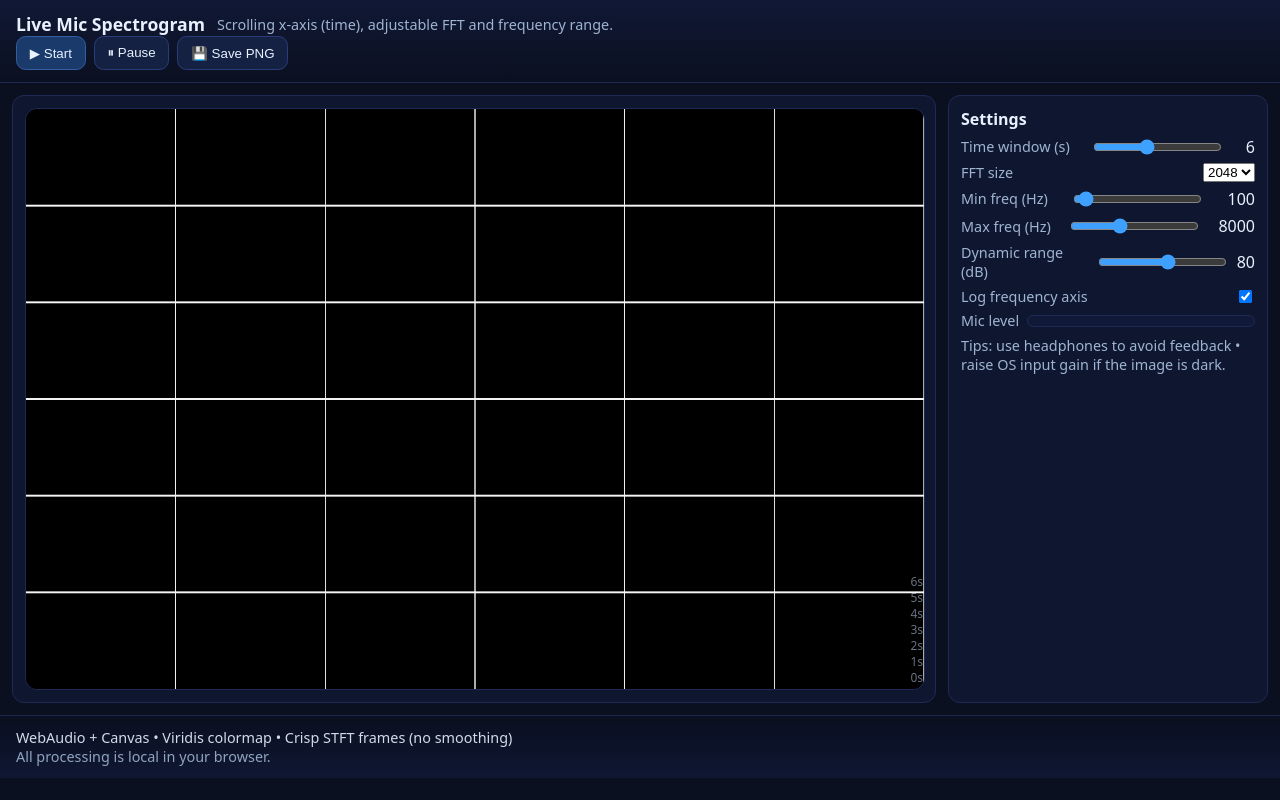
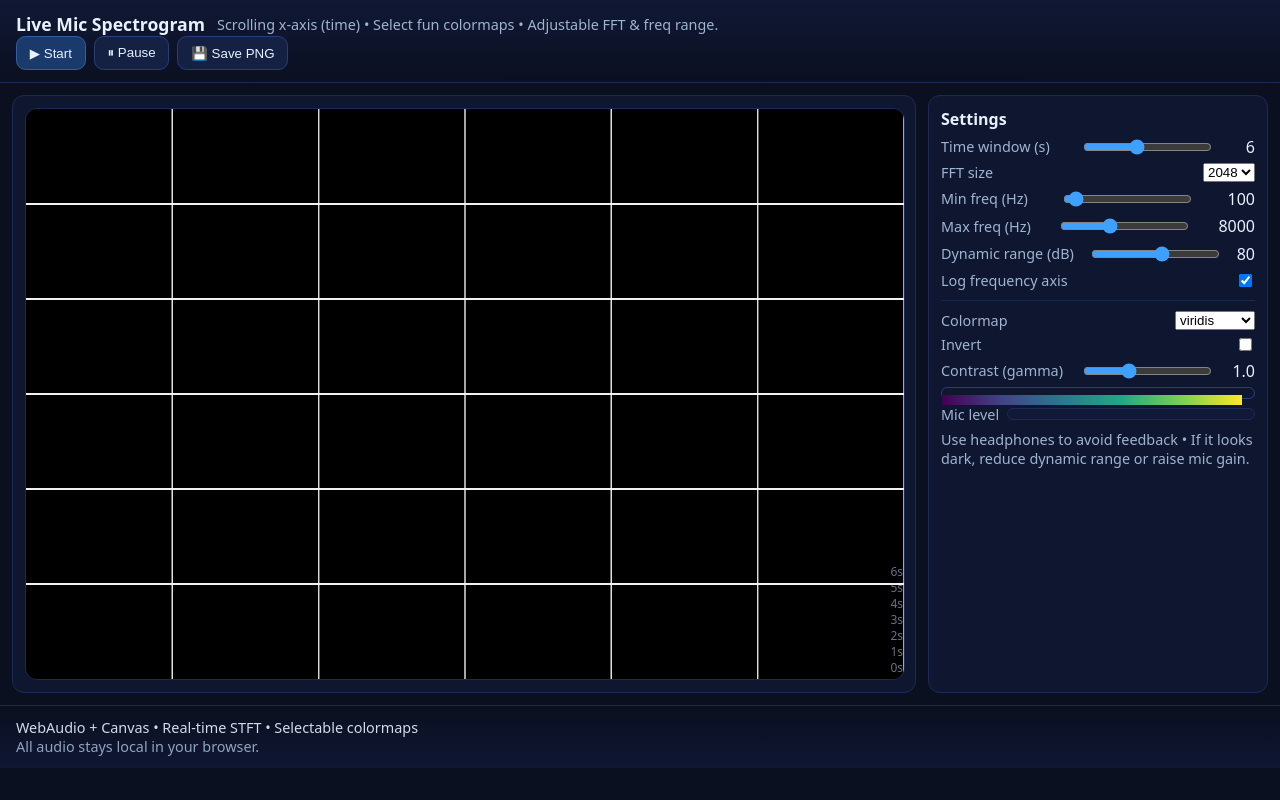
Before and after one commit to jonescaleb1212/old-jonescaleb1212.github.io, a plain HTML site: page live-spectrogram.html in a window 1280 px wide. Drawn offline with Linux system fonts and the light colour scheme.

Commit message:
Update live-spectrogram.html

```diff
--- a/live-spectrogram.html
+++ b/live-spectrogram.html
@@ -3,16 +3,15 @@
 <head>
 <meta charset="utf-8" />
 <meta name="viewport" content="width=device-width, initial-scale=1" />
-<title>Live Microphone Spectrogram (Scrolling)</title>
+<title>Live Microphone Spectrogram (Scrolling) — Colormaps</title>
 <style>
   :root{
-    --bg:#0b1020; --panel:#0f1730; --fg:#e8f1ff; --muted:#9fb4d1;
-    --accent:#7cd2ff; --line:#1f2a54; --good:#64f0a5; --warn:#ffcc66;
+    --bg:#0b1020; --panel:#0f1730; --fg:#e8f1ff; --muted:#9fb4d1; --line:#1f2a54;
   }
   html,body{height:100%;margin:0;background:var(--bg);color:var(--fg);font-family:system-ui,Segoe UI,Roboto,Helvetica,Arial,sans-serif}
   header,footer{padding:.75rem 1rem;border-bottom:1px solid var(--line);background:linear-gradient(180deg,#101835,#0b1020)}
   footer{border-top:1px solid var(--line);border-bottom:none;background:linear-gradient(0deg,#101835,#0b1020);font-size:.9rem;opacity:.9}
-  main{display:grid;grid-template-columns:1fr 320px;gap:12px;padding:12px}
+  main{display:grid;grid-template-columns:1fr 340px;gap:12px;padding:12px}
   .panel{background:var(--panel);border:1px solid var(--line);border-radius:12px;padding:12px}
   .row{display:flex;align-items:center;gap:8px;justify-content:space-between;margin:.35rem 0}
   label{font-size:.9rem;color:var(--muted)}
@@ -20,20 +19,21 @@
   button{background:#152143;color:var(--fg);border:1px solid #2a3d7a;border-radius:.6rem;padding:.5rem .8rem;cursor:pointer}
   button.primary{background:#1a3a6b;border-color:#345ea2}
   #wrap{position:relative}
-  #spec{width:100%;height:calc(100vh - 220px);background:#061024;border:1px solid var(--line);border-radius:12px;display:block}
+  #spec{width:100%;height:calc(100vh - 230px);background:#061024;border:1px solid var(--line);border-radius:12px;display:block}
   .axis{position:absolute;pointer-events:none;color:#cfe3ff80;font-size:12px}
   #yticks{left:8px;top:8px}
   #xticks{right:12px;bottom:8px;text-align:right}
   .meter{height:10px;background:#101a38;border:1px solid var(--line);border-radius:999px;overflow:hidden}
   .meter>span{display:block;height:100%;width:0%;background:linear-gradient(90deg,#3a8bd8,#7cd2ff)}
   .hint{color:var(--muted);font-size:.9rem}
+  .swatch{width:100%;height:10px;border-radius:6px;border:1px solid #2a3d7a}
 </style>
 </head>
 <body>
 <header>
   <div style="display:flex;gap:12px;align-items:center;flex-wrap:wrap">
     <div style="font-weight:700;font-size:1.1rem">Live Mic Spectrogram</div>
-    <div class="hint">Scrolling x-axis (time), adjustable FFT and frequency range.</div>
+    <div class="hint">Scrolling x-axis (time) • Select fun colormaps • Adjustable FFT & freq range.</div>
   </div>
   <div style="display:flex;gap:.5rem;flex-wrap:wrap">
     <button id="start" class="primary">▶ Start</button>
@@ -90,22 +90,51 @@
       <input id="logy" type="checkbox" checked>
     </div>
 
+    <hr style="border:0;border-top:1px solid #20325e;opacity:.6;margin:10px 0">
+
+    <div class="row">
+      <label for="cmap">Colormap</label>
+      <select id="cmap">
+        <option value="viridis" selected>viridis</option>
+        <option value="plasma">plasma</option>
+        <option value="inferno">inferno</option>
+        <option value="magma">magma</option>
+        <option value="cividis">cividis</option>
+        <option value="turbo">turbo</option>
+        <option value="rainbow">rainbow</option>
+        <option value="heat">heat</option>
+        <option value="grayscale">grayscale</option>
+      </select>
+    </div>
+    <div class="row">
+      <label for="invert">Invert</label>
+      <input id="invert" type="checkbox">
+    </div>
+    <div class="row">
+      <label for="gamma">Contrast (gamma)</label>
+      <input id="gamma" type="range" min="0.5" max="2.0" step="0.05" value="1.0">
+      <span id="gammaVal">1.0</span>
+    </div>
+    <div class="row">
+      <div class="swatch"><canvas id="swatch" width="300" height="10"></canvas></div>
+    </div>
+
     <div class="row">
       <label>Mic level</label>
       <div class="meter" style="flex:1"><span id="lvl"></span></div>
     </div>
 
-    <div class="hint">Tips: use headphones to avoid feedback • raise OS input gain if the image is dark.</div>
+    <div class="hint">Use headphones to avoid feedback • If it looks dark, reduce dynamic range or raise mic gain.</div>
   </div>
 </main>
 
 <footer>
-  <div>WebAudio + Canvas • Viridis colormap • Crisp STFT frames (no smoothing)</div>
-  <div class="hint">All processing is local in your browser.</div>
+  <div>WebAudio + Canvas • Real‑time STFT • Selectable colormaps</div>
+  <div class="hint">All audio stays local in your browser.</div>
 </footer>
 
 <script>
-/* ======== UI elements ======== */
+/* ======== UI refs ======== */
 const canvas = document.getElementById('spec');
 const ctx     = canvas.getContext('2d', { alpha:false });
 const yticks  = document.getElementById('yticks');
@@ -124,39 +153,33 @@ const dynSl     = document.getElementById('dyn');
 const logyChk   = document.getElementById('logy');
 const lvlBar    = document.getElementById('lvl');
 
+const cmapSel   = document.getElementById('cmap');
+const invertChk = document.getElementById('invert');
+const gammaSl   = document.getElementById('gamma');
+const gammaVal  = document.getElementById('gammaVal');
+const swatch    = document.getElementById('swatch');
+const swctx     = swatch.getContext('2d');
+
 secondsVal.textContent = seconds.value;
-fminSl.oninput = ()=> (document.getElementById('fminVal').textContent = fminSl.value, rebuildYmap());
-fmaxSl.oninput = ()=> (document.getElementById('fmaxVal').textContent = fmaxSl.value, rebuildYmap());
-dynSl.oninput  = ()=> (document.getElementById('dynVal').textContent  = dynSl.value);
+
+document.getElementById('fminVal').textContent = fminSl.value;
+document.getElementById('fmaxVal').textContent = fmaxSl.value;
+document.getElementById('dynVal').textContent  = dynSl.value;
+
+dynSl.oninput   = ()=> (document.getElementById('dynVal').textContent  = dynSl.value);
 seconds.oninput = ()=> secondsVal.textContent = seconds.value;
+fminSl.oninput  = ()=> (document.getElementById('fminVal').textContent = fminSl.value, rebuildYmap());
+fmaxSl.oninput  = ()=> (document.getElementById('fmaxVal').textContent = fmaxSl.value, rebuildYmap());
 logyChk.onchange = ()=> rebuildYmap();
+cmapSel.onchange = ()=> buildPalette();
+invertChk.onchange = ()=> buildPalette();
+gammaSl.oninput   = ()=> { gammaVal.textContent = gammaSl.value; };
+gammaSl.onchange  = ()=> buildPalette();
 
-/* ======== Audio setup ======== */
+/* ======== Audio ======== */
 let audioCtx, analyser, mic, gain;
 let freqBins, timeBuf;
 let running=false, paused=false;
-
-function viridis(t){
-  // t in [0,1] -> RGBA (premultiplied not needed). 256-sample LUT (compact).
-  // Coeffs from matplotlib viridis sampled; here we approximate with piecewise polynomials.
-  // For simplicity, we use a small lookup we generate once:
-  if(!viridis.lut){
-    viridis.lut = new Uint8Array(256*3);
-    for(let i=0;i<256;i++){
-      const x=i/255;
-      // polynomial fit (good enough visually)
-      const r = 0.2803 + 0.7066*x - 0.4715*x*x + 0.2313*x*x*x;
-      const g = 0.0467 + 1.0415*x - 0.6805*x*x + 0.1800*x*x*x;
-      const b = 0.4959 + 0.2914*x + 0.1781*x*x - 0.4396*x*x*x;
-      viridis.lut[i*3+0] = Math.max(0, Math.min(255, Math.round(255*r)));
-      viridis.lut[i*3+1] = Math.max(0, Math.min(255, Math.round(255*g)));
-      viridis.lut[i*3+2] = Math.max(0, Math.min(255, Math.round(255*b)));
-    }
-  }
-  const k = Math.max(0, Math.min(255, (t*255)|0));
-  const o = 3*k;
-  return [viridis.lut[o], viridis.lut[o+1], viridis.lut[o+2]];
-}
 
 async function initAudio(){
   if(audioCtx) return;
@@ -169,10 +192,9 @@ async function initAudio(){
   gain = audioCtx.createGain();
   analyser = audioCtx.createAnalyser();
   setAnalyserFFT(+fftSel.value);
-  analyser.smoothingTimeConstant = 0.0; // crisp frames for spectrogram
-  analyser.minDecibels = -110;          // base floor; user dynamic range applies
+  analyser.smoothingTimeConstant = 0.0; // crisp frames
+  analyser.minDecibels = -110;
   analyser.maxDecibels = -10;
-
   mic.connect(gain).connect(analyser);
 }
 
@@ -183,46 +205,39 @@ function setAnalyserFFT(fftSize){
   timeBuf  = new Float32Array(analyser.fftSize);
   rebuildYmap();
 }
+fftSel.onchange = ()=> setAnalyserFFT(+fftSel.value);
 
-/* ======== Y-axis bin map (supports log or linear) ======== */
-let y2bin = null, y2frac = null; // for linear interpolation
+/* ======== Y-axis mapping (log/linear) ======== */
+let y2bin = null, y2frac = null;
 function rebuildYmap(){
   if(!audioCtx || !analyser) return;
   const H = canvas.height|0;
   y2bin  = new Float32Array(H);
   y2frac = new Float32Array(H);
 
-  const fmin = +fminSl.value;
-  const fmax = +fmaxSl.value;
-  const sr   = audioCtx.sampleRate;
-  const binHz = sr / analyser.fftSize;
+  const fmin = +fminSl.value; const fmax = +fmaxSl.value;
+  const sr   = audioCtx.sampleRate; const binHz = sr / analyser.fftSize;
 
   for(let y=0;y<H;y++){
-    const t = y/(H-1);          // 0 top -> 1 bottom
-    const f = logyChk.checked
-      ? fmax * Math.pow(fmin/fmax, t)   // log scale, top=fmax
-      : fmax - t*(fmax - fmin);         // linear
+    const t = y/(H-1);
+    const f = logyChk.checked ? fmax * Math.pow(fmin/fmax, t) : fmax - t*(fmax - fmin);
     const idx = Math.max(0, Math.min(analyser.frequencyBinCount-1, f/binHz));
-    const i0 = Math.floor(idx), i1=Math.min(i0+1, analyser.frequencyBinCount-1);
+    const i0 = Math.floor(idx);
     y2bin[y]  = i0;
     y2frac[y] = idx - i0;
   }
   drawYTicks();
 }
 
-/* ======== Drawing helpers ======== */
 function drawYTicks(){
   const H = canvas.height|0;
   const fmin = +fminSl.value, fmax = +fmaxSl.value;
   const ticks = logyChk.checked
     ? [100,200,300,500,1000,2000,3000,5000,8000,12000,16000,20000].filter(f=>f>=fmin && f<=fmax)
     : Array.from({length:6}, (_,k)=> Math.round(fmin + k*(fmax-fmin)/5));
-
   let html = '';
   for(const f of ticks){
-    const pos = logyChk.checked
-      ? (Math.log(fmax) - Math.log(f)) / (Math.log(fmax)-Math.log(fmin))
-      : (fmax-f)/(fmax-fmin);
+    const pos = logyChk.checked ? (Math.log(fmax)-Math.log(f))/(Math.log(fmax)-Math.log(fmin)) : (fmax-f)/(fmax-fmin);
     const y = Math.round(pos*(H-1))+8;
     html += `<div style="position:absolute;left:0;top:${y}px;">${f>=1000?(f/1000).toFixed(f%1000?1:0)+'k':f} Hz</div>`;
   }
@@ -230,11 +245,7 @@ function drawYTicks(){
 }
 
 function drawXTicks(){
-  const W = canvas.width|0;
-  const secs = +seconds.value;
-  const now  = performance.now()/1000;
-  const tps  = W/secs; // px per second
-  // Draw 1s grid labels (right aligned)
+  const W = canvas.width|0; const secs = +seconds.value; const tps = W/secs; // px per second
   const maxTicks = Math.min(secs, 12);
   let html = '';
   for(let s=0;s<=maxTicks;s++){
@@ -243,11 +254,55 @@ function drawXTicks(){
   }
   xticks.innerHTML = html;
 }
+seconds.onchange = ()=> drawXTicks();
+window.addEventListener('resize', ()=> setTimeout(()=>{ drawXTicks(); drawYTicks(); }, 50));
 
-/* ======== Spectrogram renderer ======== */
+/* ======== Colormaps (LUT builder) ======== */
+const CMAPS = {
+  viridis : ['#440154','#414487','#2a788e','#22a884','#7ad151','#fde725'],
+  plasma  : ['#0d0887','#7e03a8','#cc4778','#f89441','#f0f921'],
+  inferno : ['#000004','#420a68','#932667','#dd513a','#fca50a','#fcffa4'],
+  magma   : ['#000004','#3b0f70','#8c2981','#de4968','#fca636','#fcfdbf'],
+  cividis : ['#00204c','#2e4a7f','#56799c','#8aa8a1','#c1d07f','#f9e255'],
+  turbo   : ['#30123b','#4144a5','#2ec7e0','#32f2a8','#a6e630','#f9c50a','#f06a10','#d92120','#7c1d13'],
+  rainbow : ['#0000ff','#00ffff','#00ff00','#ffff00','#ff0000'],
+  heat    : ['#000000','#ff0000','#ffff00','#ffffff'],
+  grayscale: ['#000000','#ffffff']
+};
+
+let LUT = new Uint8Array(256*3);
+function hex2rgb(h){ const n=parseInt(h.slice(1),16); return [(n>>16)&255, (n>>8)&255, n&255]; }
+function lerp(a,b,t){ return a + (b-a)*t; }
+function buildPalette(){
+  const name = cmapSel.value; const inv = invertChk.checked; const gamma = parseFloat(gammaSl.value);
+  const stops = CMAPS[name].map(hex2rgb);
+  // Build 256-sample table
+  for(let i=0;i<256;i++){
+    let u = i/255; if(inv) u = 1-u; u = Math.pow(u, gamma); // apply invert + gamma
+    // find segment
+    const S = stops.length-1; const x = u*S; const i0 = Math.min(S-1, Math.floor(x)); const t = x - i0;
+    const c0 = stops[i0], c1 = stops[i0+1];
+    const r = Math.round(lerp(c0[0], c1[0], t));
+    const g = Math.round(lerp(c0[1], c1[1], t));
+    const b = Math.round(lerp(c0[2], c1[2], t));
+    const o = i*3; LUT[o]=r; LUT[o+1]=g; LUT[o+2]=b;
+  }
+  // draw swatch
+  const W = swatch.width|0, H = swatch.height|0; const img = swctx.createImageData(W,H);
+  for(let x=0;x<W;x++){
+    const u = x/(W-1); const k = Math.max(0, Math.min(255, Math.round(u*255))); const o3 = k*3;
+    for(let y=0;y<H;y++){
+      const p = (y*W + x)*4; img.data[p]=LUT[o3]; img.data[p+1]=LUT[o3+1]; img.data[p+2]=LUT[o3+2]; img.data[p+3]=255;
+    }
+  }
+  swctx.putImageData(img,0,0);
+}
+buildPalette();
+
+/* ======== Renderer ======== */
 const colBuf = new Uint8ClampedArray((canvas.height|0) * 4); // 1px column buffer
 let lastTime = performance.now();
-let pxAccum = 0; // how many px columns to draw
+let pxAccum = 0;
 
 function step(nowMs){
   const now = nowMs || performance.now();
@@ -256,101 +311,52 @@ function step(nowMs){
     const pxPerSec = (canvas.width|0) / (+seconds.value);
     pxAccum += dt * pxPerSec;
 
-    // Read one FFT frame
     analyser.getFloatFrequencyData(freqBins);
     analyser.getFloatTimeDomainData(timeBuf);
-    // Mic meter
+    // mic RMS level meter
     let rms=0; for(let i=0;i<timeBuf.length;i++){ const v=timeBuf[i]; rms+=v*v; }
-    rms = Math.sqrt(rms/timeBuf.length);
-    lvlBar.style.width = Math.max(0, Math.min(100, 100*(rms/0.2))) + '%';
+    rms = Math.sqrt(rms/timeBuf.length); lvlBar.style.width = Math.max(0, Math.min(100, 100*(rms/0.2))) + '%';
 
-    // How many columns to draw this frame?
     const cols = Math.floor(pxAccum);
-    if(cols>0){
-      pxAccum -= cols;
-
-      // Precompute intensity column once; reuse for multiple px if cols>1
-      const dyn = +dynSl.value;
-      const dbMax = analyser.maxDecibels;
-      const dbMin = dbMax - dyn;
-
-      const H = canvas.height|0;
-      for(let y=0;y<H;y++){
-        const i0 = y2bin[y]|0;
-        const t  = y2frac[y];
-        const v0 = freqBins[i0] ?? dbMin;
-        const v1 = freqBins[i0+1] ?? v0;
-        const db = v0*(1-t) + v1*t;           // linear interp in dB
-        let u = (db - dbMin) / (dbMax - dbMin); // 0..1
-        u = Math.max(0, Math.min(1, u));
-        const [r,g,b] = viridis(u);
-        const o = ((H-1-y)<<2);
-        colBuf[o+0]=r; colBuf[o+1]=g; colBuf[o+2]=b; colBuf[o+3]=255;
-      }
-      const img = new ImageData(colBuf, 1, H);
-
-      // Shift left and paint new columns
-      for(let k=0;k<cols;k++){
-        ctx.drawImage(canvas, -1, 0);                     // scroll left by 1 px
-        ctx.putImageData(img, canvas.width-1, 0);         // draw new column at right
-      }
-    }
+    if(cols>0){ pxAccum -= cols; paintSpectrogramColumns(cols); }
     lastTime = now;
   }
-
-  // subtle grid overlay
   drawGridOverlay();
   requestAnimationFrame(step);
 }
 
+function paintSpectrogramColumns(cols){
+  const dyn = +dynSl.value; const dbMax = analyser.maxDecibels; const dbMin = dbMax - dyn;
+  const H = canvas.height|0; const W = canvas.width|0;
+  for(let y=0;y<H;y++){
+    const i0 = y2bin[y]|0; const t  = y2frac[y];
+    const v0 = freqBins[i0] ?? dbMin; const v1 = freqBins[i0+1] ?? v0;
+    let u = (v0*(1-t) + v1*t - dbMin) / (dbMax - dbMin); // 0..1
+    u = Math.max(0, Math.min(1, u));
+    const k = (u*255)|0; const o3 = k*3;
+    const o = ((H-1-y)<<2);
+    colBuf[o+0]=LUT[o3]; colBuf[o+1]=LUT[o3+1]; colBuf[o+2]=LUT[o3+2]; colBuf[o+3]=255;
+  }
+  const img = new ImageData(colBuf, 1, H);
+  for(let k=0;k<cols;k++){ ctx.drawImage(canvas, -1, 0); ctx.putImageData(img, W-1, 0); }
+}
+
 function drawGridOverlay(){
-  const W = canvas.width|0, H = canvas.height|0;
-  ctx.save();
-  ctx.globalAlpha = 0.1;
-  ctx.strokeStyle = '#ffffff';
-  ctx.lineWidth = 1;
-  // horizontal lines every ~100 px
+  const W = canvas.width|0, H = canvas.height|0; ctx.save(); ctx.globalAlpha = 0.1; ctx.strokeStyle = '#ffffff'; ctx.lineWidth = 1;
   for(let y=100; y<H; y+=100){ ctx.beginPath(); ctx.moveTo(0,y); ctx.lineTo(W,y); ctx.stroke(); }
-  // vertical 1s marks
   const tps = W/(+seconds.value);
   for(let x=W; x>=0; x-=tps){ ctx.beginPath(); ctx.moveTo(x,0); ctx.lineTo(x,H); ctx.stroke(); }
   ctx.restore();
 }
 
 /* ======== Controls ======== */
-startBtn.onclick = async () => {
-  try{
-    await initAudio();
-    audioCtx.resume();
-    running=true; paused=false;
-  }catch(e){
-    alert('Microphone access failed: '+e.message);
-  }
-};
-
-pauseBtn.onclick = () => {
-  if(!audioCtx) return;
-  paused = !paused;
-  pauseBtn.textContent = paused ? '▶ Resume' : '⏸ Pause';
-};
-
-saveBtn.onclick = () => {
-  const a = document.createElement('a');
-  a.download = 'spectrogram.png';
-  a.href = canvas.toDataURL('image/png');
-  a.click();
-};
-
-fftSel.onchange = () => setAnalyserFFT(+fftSel.value);
-seconds.onchange = () => drawXTicks();
-
-window.addEventListener('resize', ()=> setTimeout(()=>{ drawXTicks(); drawYTicks(); }, 50));
+startBtn.onclick = async () => { try{ await initAudio(); audioCtx.resume(); running=true; paused=false; } catch(e){ alert('Microphone access failed: '+e.message); } };
+pauseBtn.onclick = () => { if(!audioCtx) return; paused = !paused; pauseBtn.textContent = paused ? '▶ Resume' : '⏸ Pause'; };
+saveBtn.onclick  = () => { const a = document.createElement('a'); a.download = 'spectrogram.png'; a.href = canvas.toDataURL('image/png'); a.click(); };
 
 /* ======== Init ======== */
-rebuildYmap();
-drawXTicks();
-lastTime = performance.now();
-requestAnimationFrame(step);
+function init(){ buildPalette(); rebuildYmap(); drawXTicks(); lastTime = performance.now(); requestAnimationFrame(step); }
+init();
 </script>
 </body>
 </html>
```
